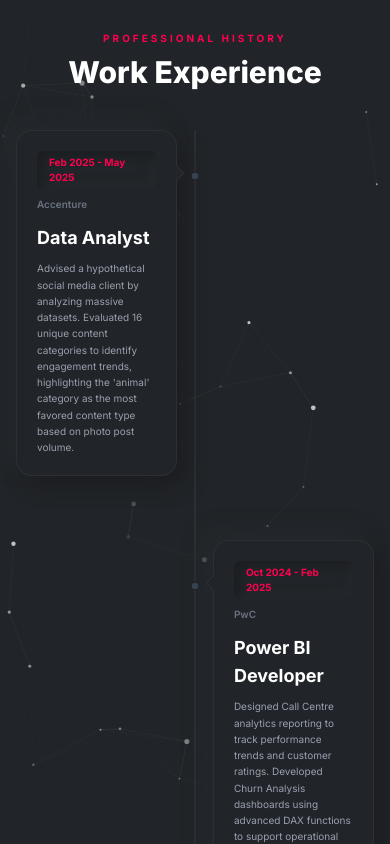
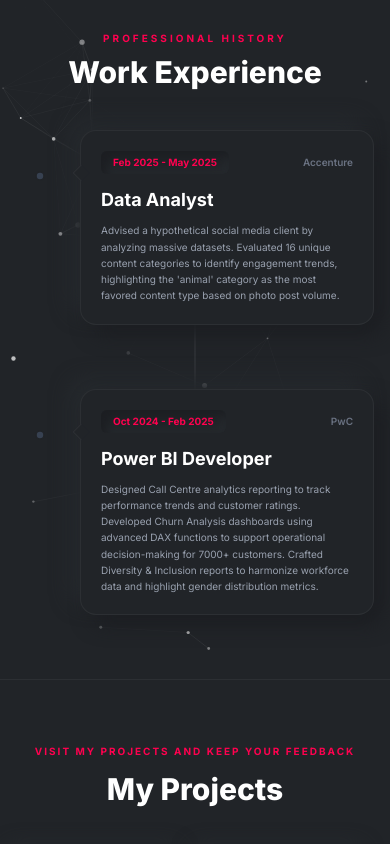
Before and after one commit to Sohel-shaikh-dev/sohel-shaikh-portfolio, a Next.js app: page / in a window 390 px wide. Shown: the part 2380-3224 px from the top of the page. Built offline with nearby package versions, Linux system fonts and the light colour scheme; no server answers; the database is empty.

Commit message:
fixed mobile timeline layout

```diff
--- a/src/app/(public)/PortfolioClient.tsx
+++ b/src/app/(public)/PortfolioClient.tsx
@@ -57,17 +57,17 @@ const ExperienceCard = ({ exp, index, isLast }: { exp: any, index: number, isLas
       {!isLast && (
         <motion.div
           style={{ scaleY: scrollYProgress, opacity: lineOpacity }}
-          className="absolute left-1/2 -translate-x-1/2 w-[2px] md:w-[3px] bg-primary z-10 shadow-[0_0_15px_#ff014f] origin-top top-10 -bottom-16 md:-bottom-10"
+          className="absolute left-6 md:left-1/2 -translate-x-1/2 w-[2px] md:w-[3px] bg-primary z-10 shadow-[0_0_15px_#ff014f] origin-top top-10 -bottom-16 md:-bottom-10"
         />
       )}
 
       {/* The Timeline Dot (Glows based on scroll progress) */}
       <motion.div
         style={{ backgroundColor: dotColor, scale: dotScale, boxShadow: dotShadow }}
-        className="absolute top-10 left-1/2 -translate-x-1/2 w-3 h-3 md:w-4 md:h-4 rounded-full z-20 border-[2px] border-background transition-colors"
+        className="absolute top-10 left-6 md:left-1/2 -translate-x-1/2 w-3 h-3 md:w-4 md:h-4 rounded-full z-20 border-[2px] border-background transition-colors"
       />
 
-      <div className={`w-[45%] ${exp.side === 'left' ? 'ml-0 mr-auto' : 'ml-auto mr-0'}`}>
+      <div className={`w-[calc(100%-4rem)] md:w-[45%] ${exp.side === 'left' ? 'ml-auto md:ml-0 md:mr-auto' : 'ml-auto mr-0'}`}>
         <motion.div
           initial={{ opacity: 0, x: exp.side === 'left' ? -30 : 30 }}
           whileInView={{ opacity: 1, x: 0 }}
@@ -89,7 +89,7 @@ const ExperienceCard = ({ exp, index, isLast }: { exp: any, index: number, isLas
           </p>
 
           {/* Connector Arrow */}
-          <div className={`absolute top-9 w-3 h-3 md:w-4 md:h-4 bg-card border-white/5 border-t border-l rotate-[-45deg] ${exp.side === 'left' ? '-right-1.5 md:-right-2 rotate-[135deg]' : '-left-1.5 md:-left-2'}`}></div>
+          <div className={`absolute top-9 w-3 h-3 md:w-4 md:h-4 bg-card border-white/5 border-t border-l -left-1.5 rotate-[-45deg] ${exp.side === 'left' ? 'md:-right-2 md:left-auto md:rotate-[135deg]' : 'md:-left-2'}`}></div>
         </motion.div>
       </div>
     </div>
```
